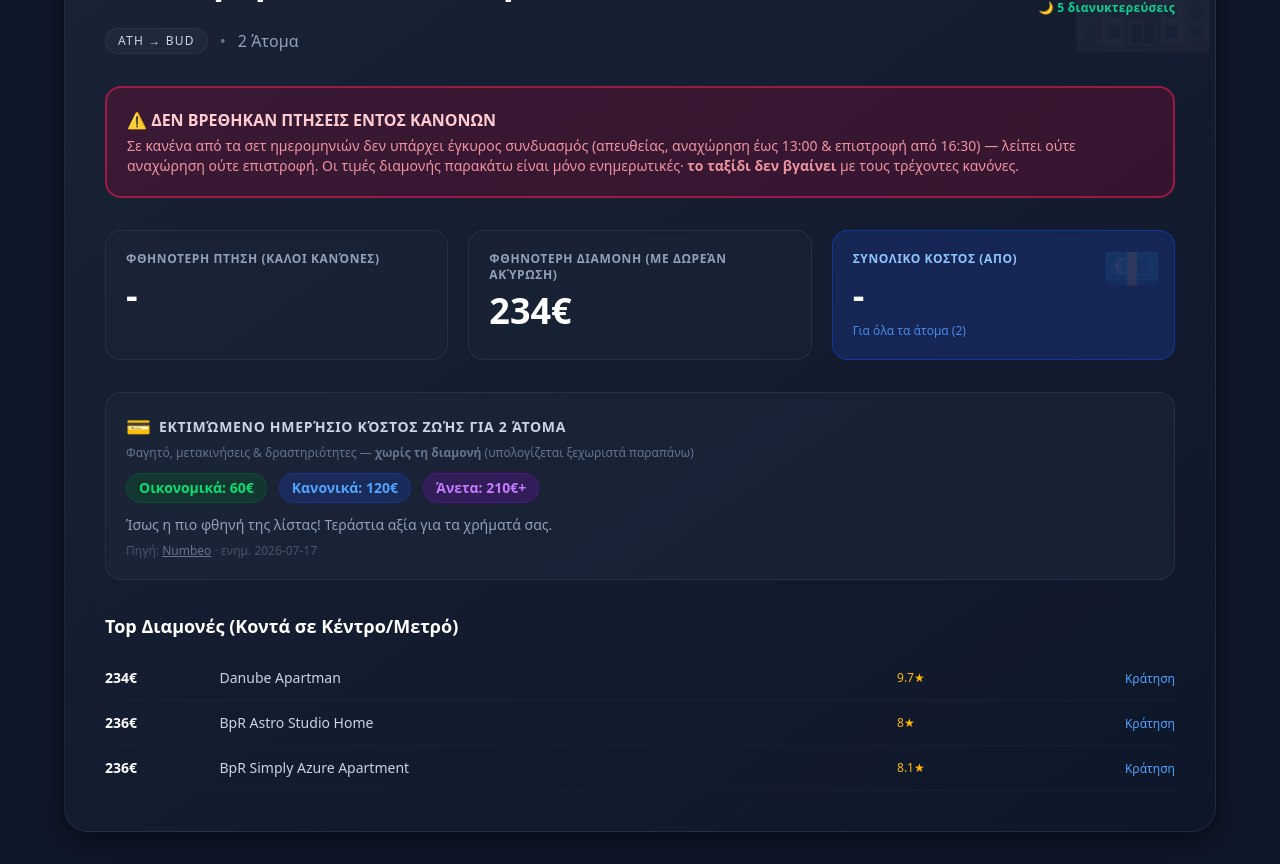
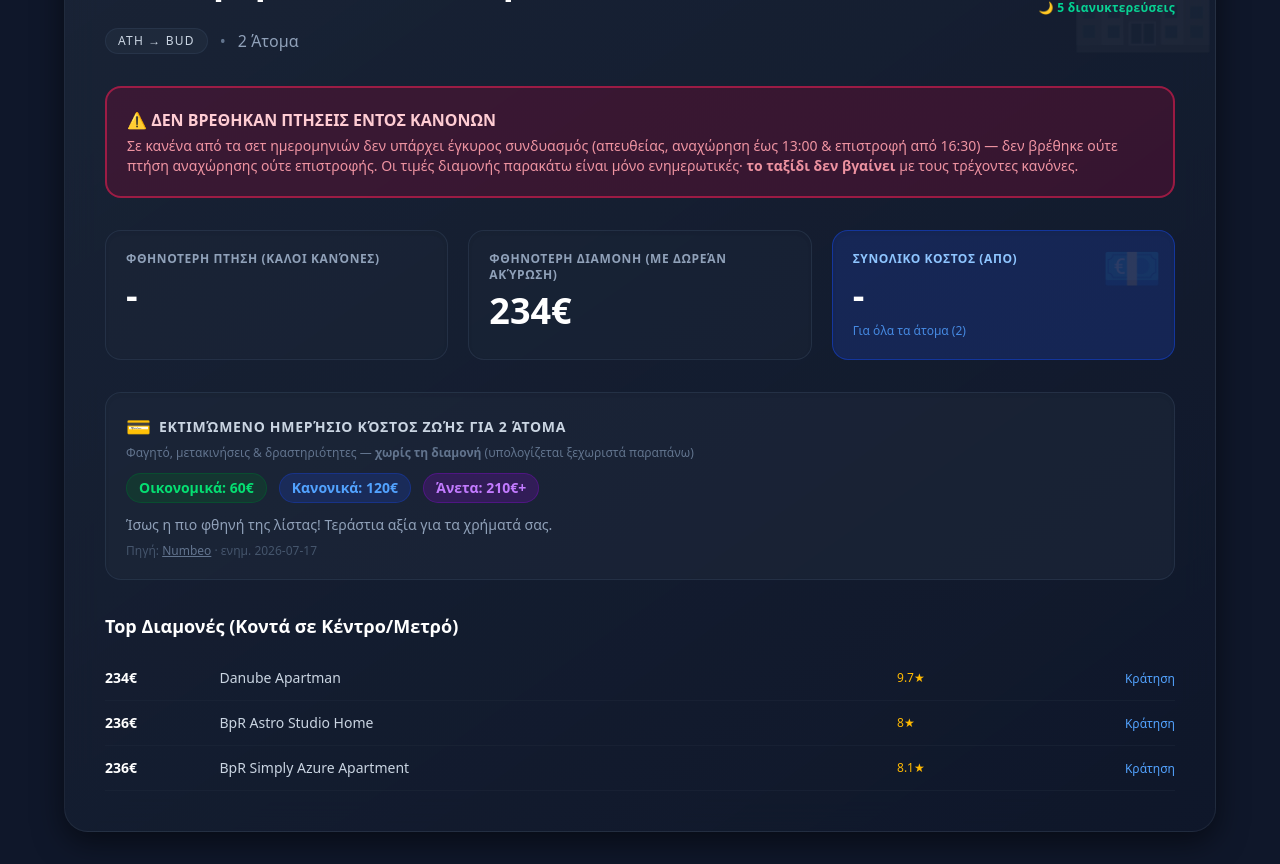
Before and after one commit to pymshadow/travel-tracker, a React (Vite) app in the folder dashboard/: page / in a window 1280 px wide. Shown: the part 2640-3504 px from the top of the page. Built offline with nearby package versions, Linux system fonts and the light colour scheme.

Commit message:
Fix wording of no-flights warning

```diff
--- a/dashboard/src/App.jsx
+++ b/dashboard/src/App.jsx
@@ -79,8 +79,8 @@ function App() {
             const hasFlights = Boolean(flightMin)
             const outCount = data?.flights_out?.length || 0
             const retCount = data?.flights_ret?.length || 0
-            const missingLeg = !outCount && !retCount ? 'ούτε αναχώρηση ούτε επιστροφή'
-              : !outCount ? 'πτήση ΑΝΑΧΩΡΗΣΗΣ' : 'πτήση ΕΠΙΣΤΡΟΦΗΣ'
+            const missingLeg = !outCount && !retCount ? 'δεν βρέθηκε ούτε πτήση αναχώρησης ούτε επιστροφής'
+              : !outCount ? 'λείπει η πτήση ΑΝΑΧΩΡΗΣΗΣ' : 'λείπει η πτήση ΕΠΙΣΤΡΟΦΗΣ'
 
             return (
               <section key={trip.id} className="glass-card rounded-3xl p-6 md:p-10 overflow-hidden relative hover:border-slate-600/50 transition-colors">
@@ -110,7 +110,7 @@ function App() {
                     <div className="font-bold text-base mb-1">⚠️ ΔΕΝ ΒΡΕΘΗΚΑΝ ΠΤΗΣΕΙΣ ΕΝΤΟΣ ΚΑΝΟΝΩΝ</div>
                     <p className="text-sm text-rose-300/90">
                       Σε κανένα από τα σετ ημερομηνιών δεν υπάρχει έγκυρος συνδυασμός
-                      (απευθείας, αναχώρηση έως 13:00 & επιστροφή από 16:30) — λείπει {missingLeg}.
+                      (απευθείας, αναχώρηση έως 13:00 & επιστροφή από 16:30) — {missingLeg}.
                       Οι τιμές διαμονής παρακάτω είναι μόνο ενημερωτικές· <strong>το ταξίδι δεν βγαίνει</strong> με τους τρέχοντες κανόνες.
                     </p>
                   </div>
```
